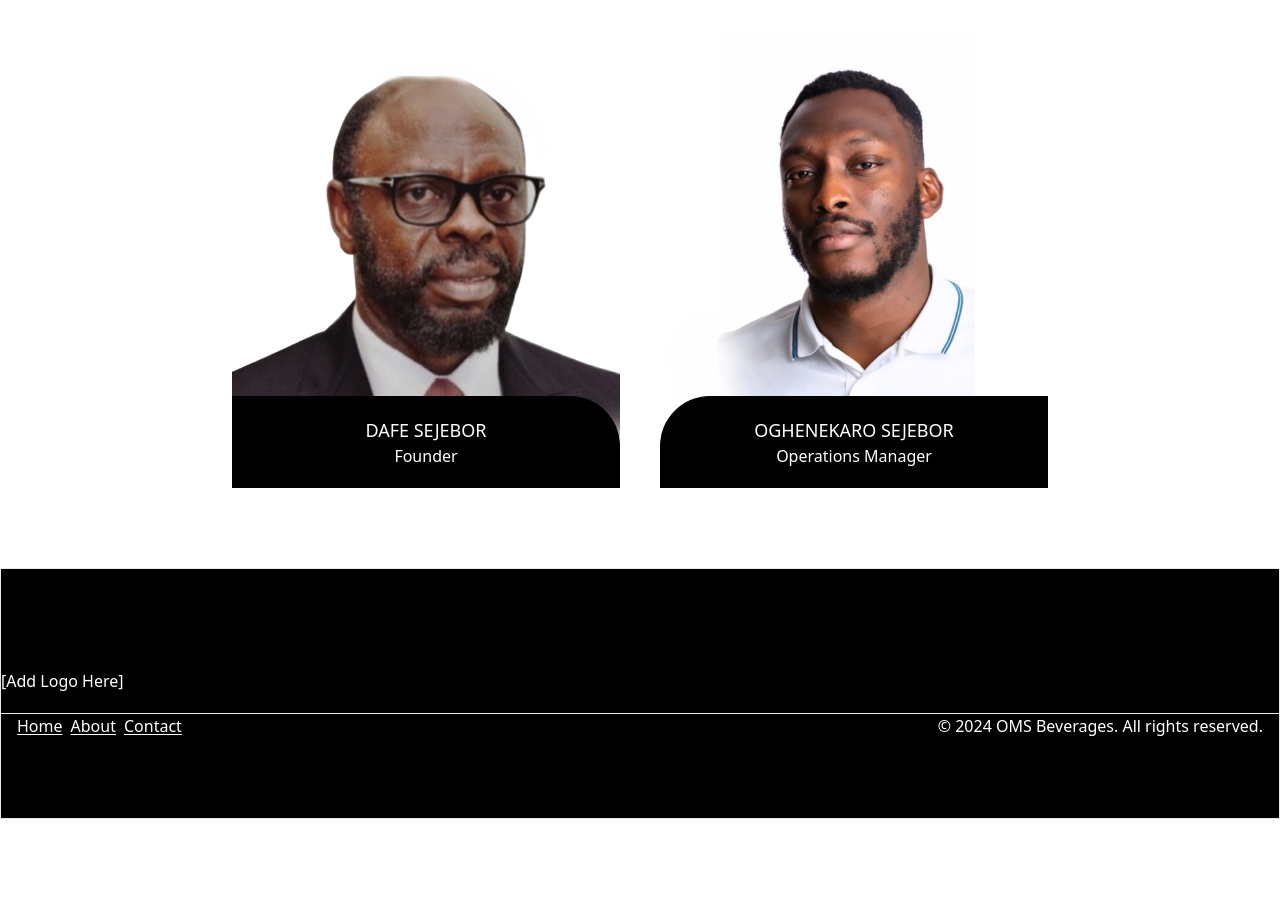
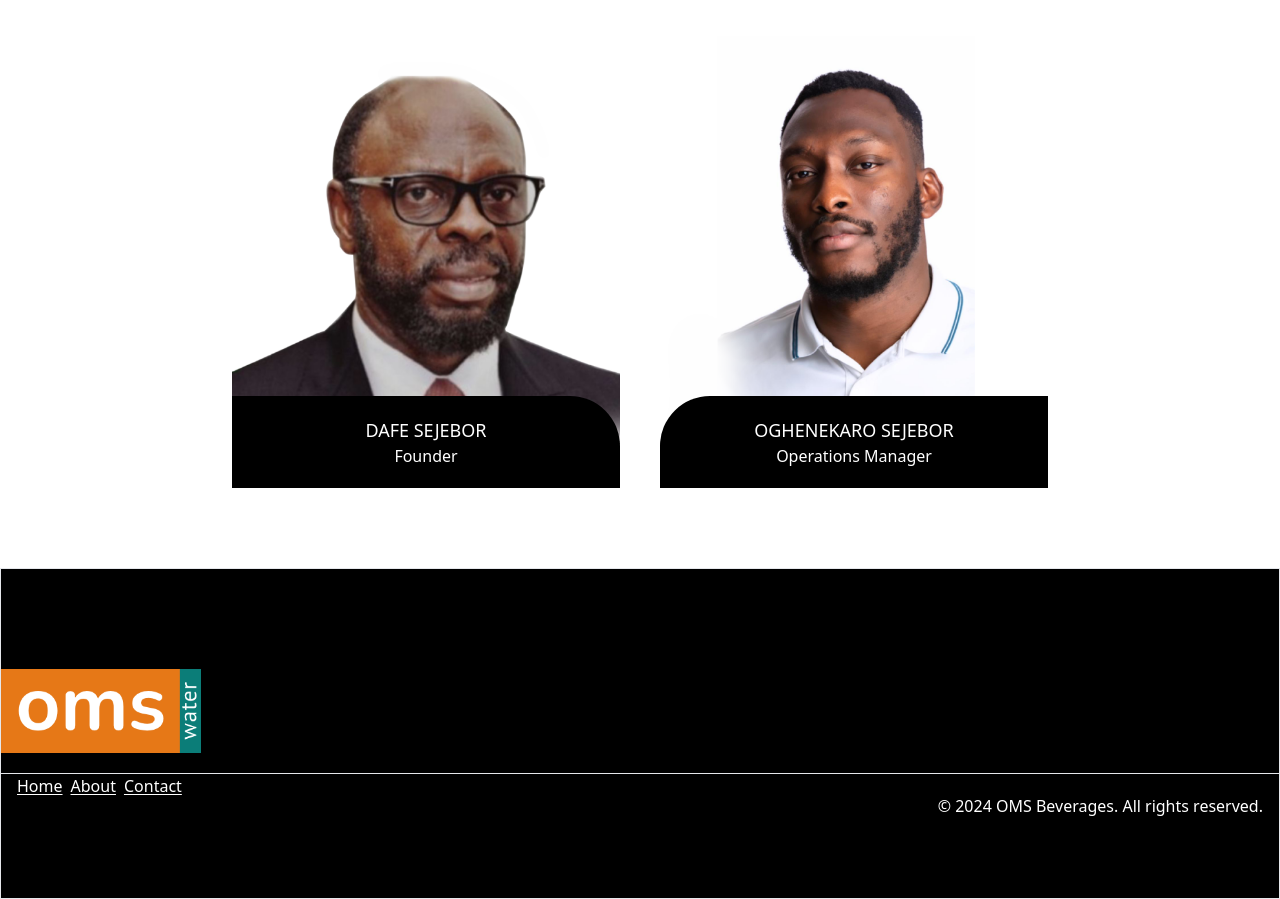
Before and after one commit to stainlezzking/OMS-bottle-water, a website: page about.html in a window 1280 px wide. Shown: the part 1846-2745 px from the top of the page. Before the commit the page ends 2665 px from the top, so only its background shows below. Drawn offline with Linux system fonts and the light colour scheme.

Commit message:
footer section fixed for all pages

```diff
--- a/about.html
+++ b/about.html
@@ -225,13 +225,15 @@
         </div>
       </section>
     </main>
-    <footer class="py-20 border border-tr-[30%] bg-black text-white">
+    <footer class="py-10 sm:py-20 border border-tr-[30%] bg-black text-white">
       <div class="container mx-auto">
-        <div class="py-5">[Add Logo Here]</div>
+        <div class="py-5">
+          <img src="./assets/oms-logo.png" class="w-[200px]" alt="" srcset="" />
+        </div>
         <hr class="text-white" />
 
-        <div class="flex justify-between px-4">
-          <div class="gap-x-2 flex">
+        <div class="sm:flex justify-between px-4 space-y-5">
+          <div class="gap-x-2 sm:flex max-sm:space-y-2">
             <a href="/index.html" class="block underline underline-offset-2">Home</a>
             <a href="/about.html" class="block underline underline-offset-2">About</a>
             <a href="/contact.html" class="block underline underline-offset-2">Contact</a>
```
Also changed, not shown: contact.html (+6 -4 lines).
